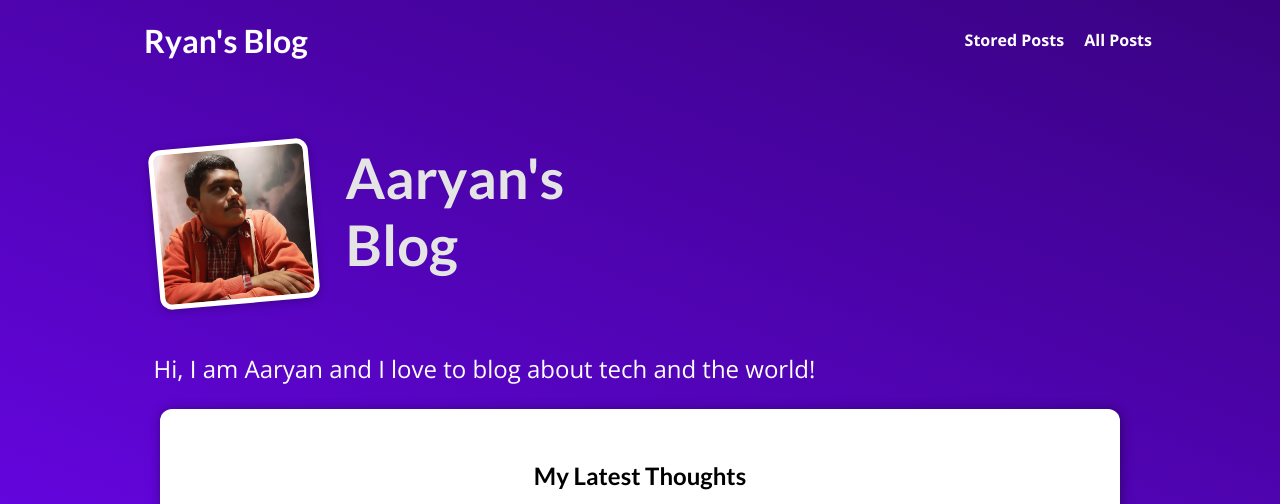
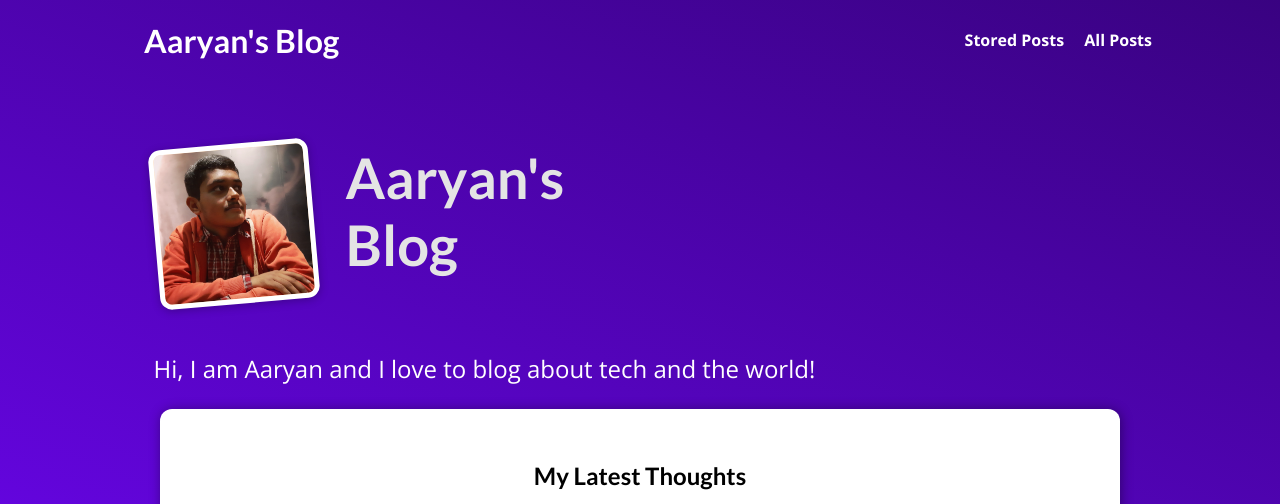
Before and after one commit to Aaryan8751/BlogSite, a Django app: page / in a window 1280 px wide. Shown: the top 504 px of the page. Run offline with Django 3.2, Linux system fonts and the light colour scheme; data comes from the database, SQL or seed files in the repository.

Commit message:
Update base.html

```diff
--- a/templates/base.html
+++ b/templates/base.html
@@ -11,7 +11,7 @@
 </head>
 <body>
     <header id="main-navigation">
-        <h1> <a href="{% url 'starting-page' %}">Ryan's Blog </a> </h1>
+        <h1> <a href="{% url 'starting-page' %}">Aaryan's Blog </a> </h1>
         <nav>
           <a href="{%url 'read-later'%}">Stored Posts </a>
           <a href="{%url 'posts-page'%}">All Posts </a>
```
